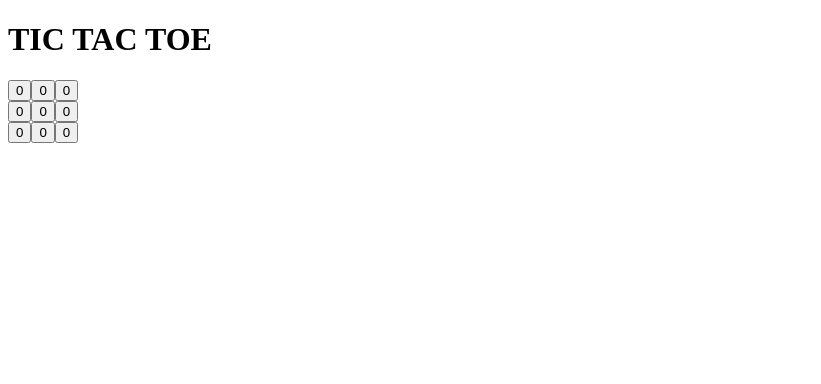
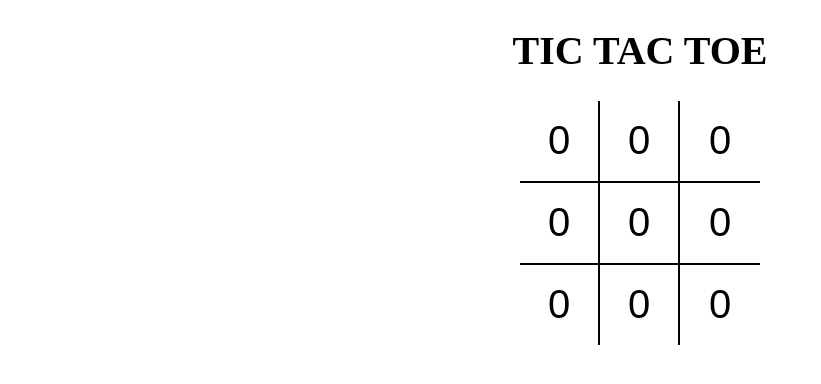
Before and after one commit to Deepak-Kumar-Yadav/tictactoe, a React (Vite) app: page / in a window 1280 px wide. Shown: the top 384 px of the page, without its empty margins (0-821 px from the left). Built offline with nearby package versions, Linux system fonts and the light colour scheme.

Commit message:
added sass and knows about styling using sass

```diff
--- a/src/App.jsx
+++ b/src/App.jsx
@@ -1,9 +1,10 @@
 import React from 'react';
 import Board from './Components/Board';
+import './Styles/root.scss';
 
 export default () => (
-  <>
+  <div className="app">
     <h1>TIC TAC TOE</h1>
     <Board />
-  </>
+  </div>
 );
--- a/src/Components/Board.jsx
+++ b/src/Components/Board.jsx
@@ -3,22 +3,22 @@
 
 export default function Board() {
   return (
-    <>
-      <div>
+    <div className="board">
+      <div className="board-row">
         <Square value={0} />
         <Square value={0} />
         <Square value={0} />
       </div>
-      <div>
+      <div className="board-row">
         <Square value={0} />
         <Square value={0} />
         <Square value={0} />
       </div>
-      <div>
+      <div className="board-row">
         <Square value={0} />
         <Square value={0} />
         <Square value={0} />
       </div>
-    </>
+    </div>
   );
 }
--- a/src/Components/Square.jsx
+++ b/src/Components/Square.jsx
@@ -3,7 +3,9 @@
 export default function Square({ value }) {
   return (
     <>
-      <button type="button">{value}</button>
+      <button type="button" className="square">
+        {value}
+      </button>
     </>
   );
 }
--- /dev/null
+++ b/src/Styles/root.scss
@@ -0,0 +1,43 @@
+body {
+  padding: 0;
+  margin: 0;
+}
+
+button {
+  background: none;
+  border: none;
+  outline: none;
+  &:hover {
+    cursor: pointer;
+  }
+}
+
+.app {
+  font-size: 20px;
+  display: flex;
+  flex-direction: column;
+  align-items: center;
+}
+
+.board {
+  .board-row {
+    display: flex;
+    flex-direction: row;
+    border-bottom: 2px solid #000;
+    &:last-child {
+      border-bottom: none;
+    }
+    .square {
+      width: 80px;
+      height: 80px;
+      border-right: 2px solid #000;
+      font-size: 2.5rem;
+      padding: 0;
+      overflow: hidden;
+      transition: all 0.2s;
+      &:last-child {
+        border-right: none;
+      }
+    }
+  }
+}
```
